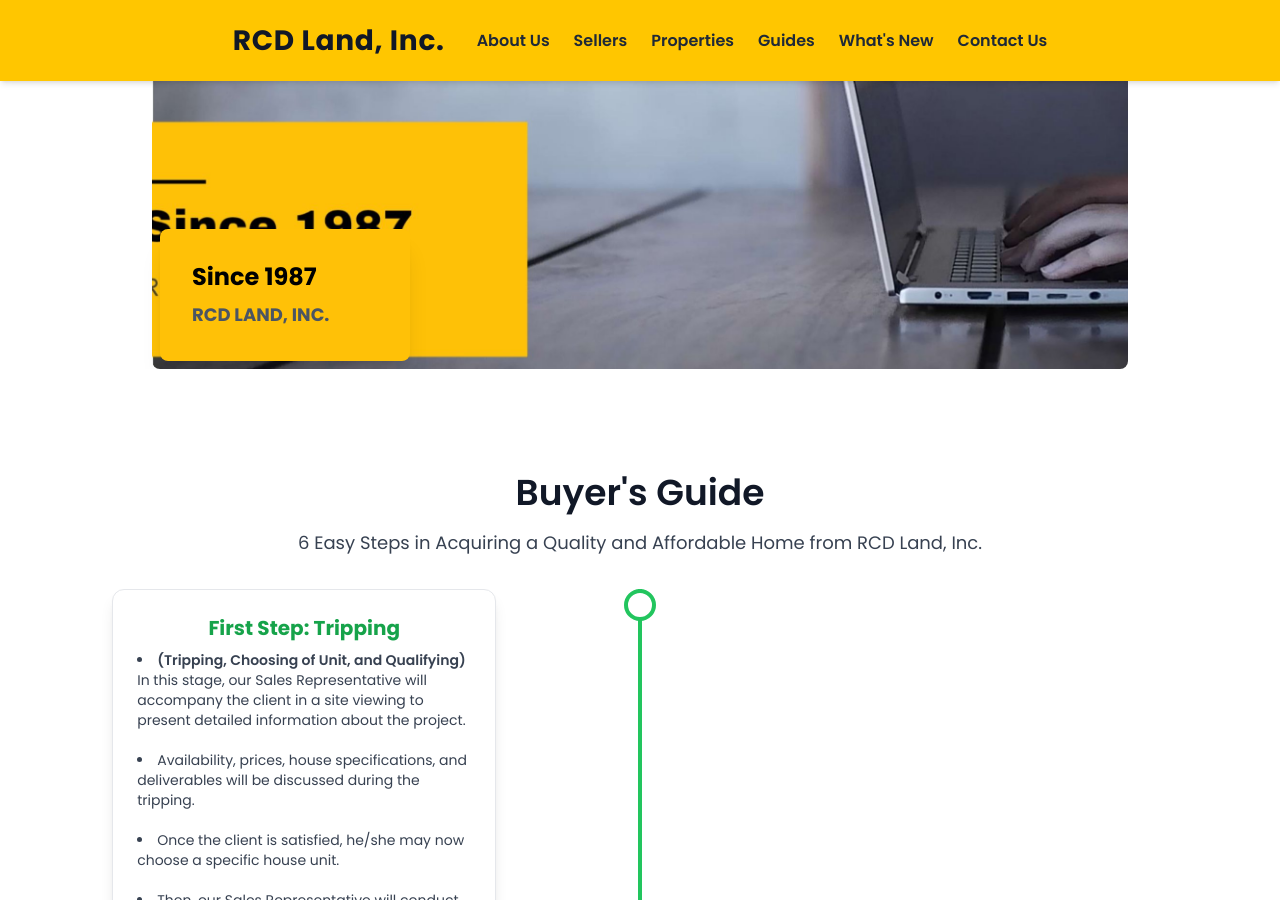
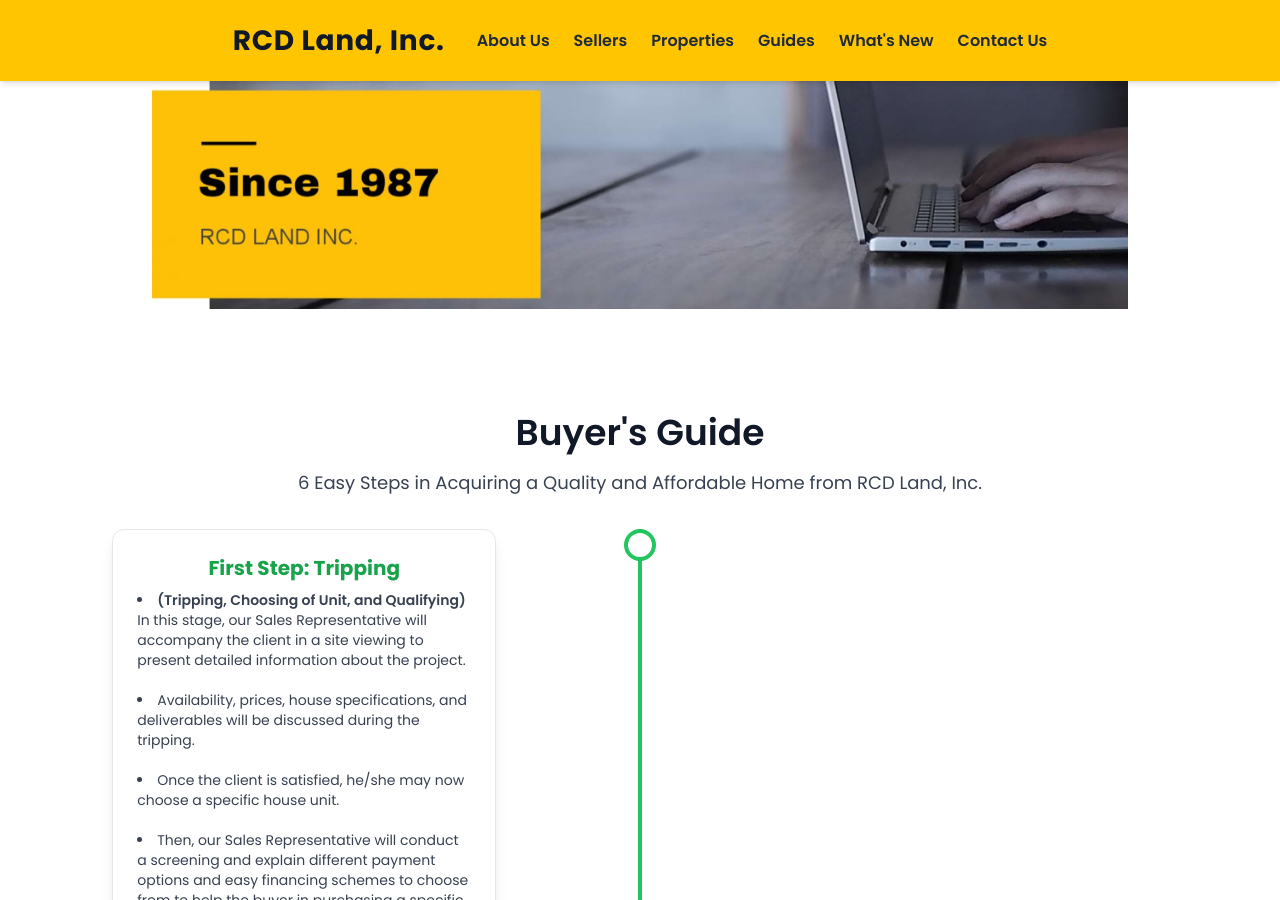
Before and after one commit to renrengabas/rcdland.com, a Jekyll site: the page built from guides/index.html, in a window 1280 px wide and 900 px high, scrolled down 403 px. Built offline with Jekyll 4.4.1, drawn with Linux system fonts in a browser that asks for light colours; nearby versions of some CDN libraries.

Commit message:
change the style of the hero image #445
changed the format of the hero image

```diff
--- a/guides/index.html
+++ b/guides/index.html
@@ -24,19 +24,9 @@ permalink: /guides/
 <!-- Hero Section -->
 <div class="relative rounded-xl overflow-hidden mb-16 max-w-5xl mx-auto px-2 sm:px-6">
   <img alt="Two people, a man and a woman, looking at blueprints on a table in an office environment with natural light"
-    class="w-full h-[220px] sm:h-[320px] md:h-[420px] lg:h-[520px] object-cover rounded-lg"
+    class="w-full h-[160px] sm:h-[260px] md:h-[360px] lg:h-[460px] object-cover"
     src="/assets/img/guides/guide.jpg"
     loading="lazy"/>
-
-   <div class="absolute left-2 sm:left-8 bottom-2 sm:bottom-2 bg-[#FFC107] text-black p-3 sm:p-6 md:p-8
-   w-[150px] sm:w-[250px] md:w-[250px] max-w-[95vw] shadow-xl flex flex-col items-start rounded-lg">
-   <h2 class="text-base sm:text-xl md:text-2xl font-bold leading-tight text-left w-full">
-      Since 1987
-    </h2>
-   <p class="text-xs sm:text-lg mt-2 font-bold text-gray-600 text-left w-full">
-      RCD LAND, INC.
-    </p>
-  </div>
 </div>
 
 <section class="max-w-7xl mx-auto px-4 py-10">
```
